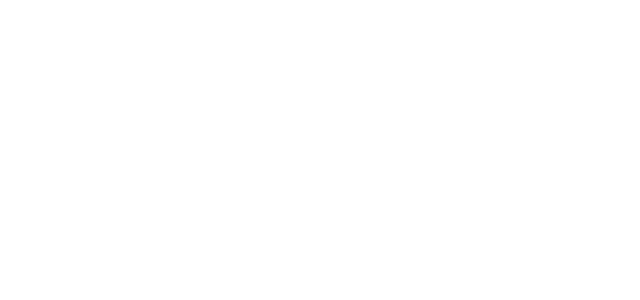
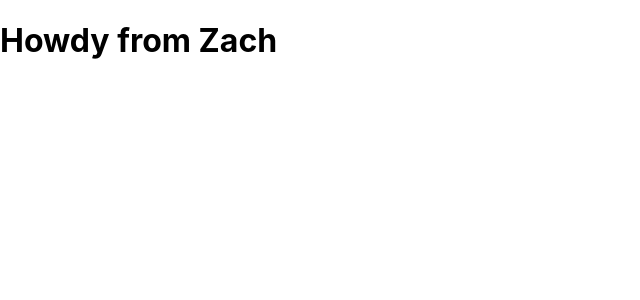
Before and after one commit to natelee3/new-interiorize, a React (Create React App) app: page / in a window 1280 px wide. Shown: the top 300 px of the page, without its empty margins (0-640 px from the left). Built offline with nearby package versions, Linux system fonts and the light colour scheme.

Commit message:
testing push

```diff
--- a/src/App.js
+++ b/src/App.js
@@ -1,10 +1,9 @@
-
 function App() {
-  return (
+    return (
     <div className="App">
-
+      <h1>Howdy from Zach</h1>
     </div>
-  );
+    );
 }
 
 export default App;
```
